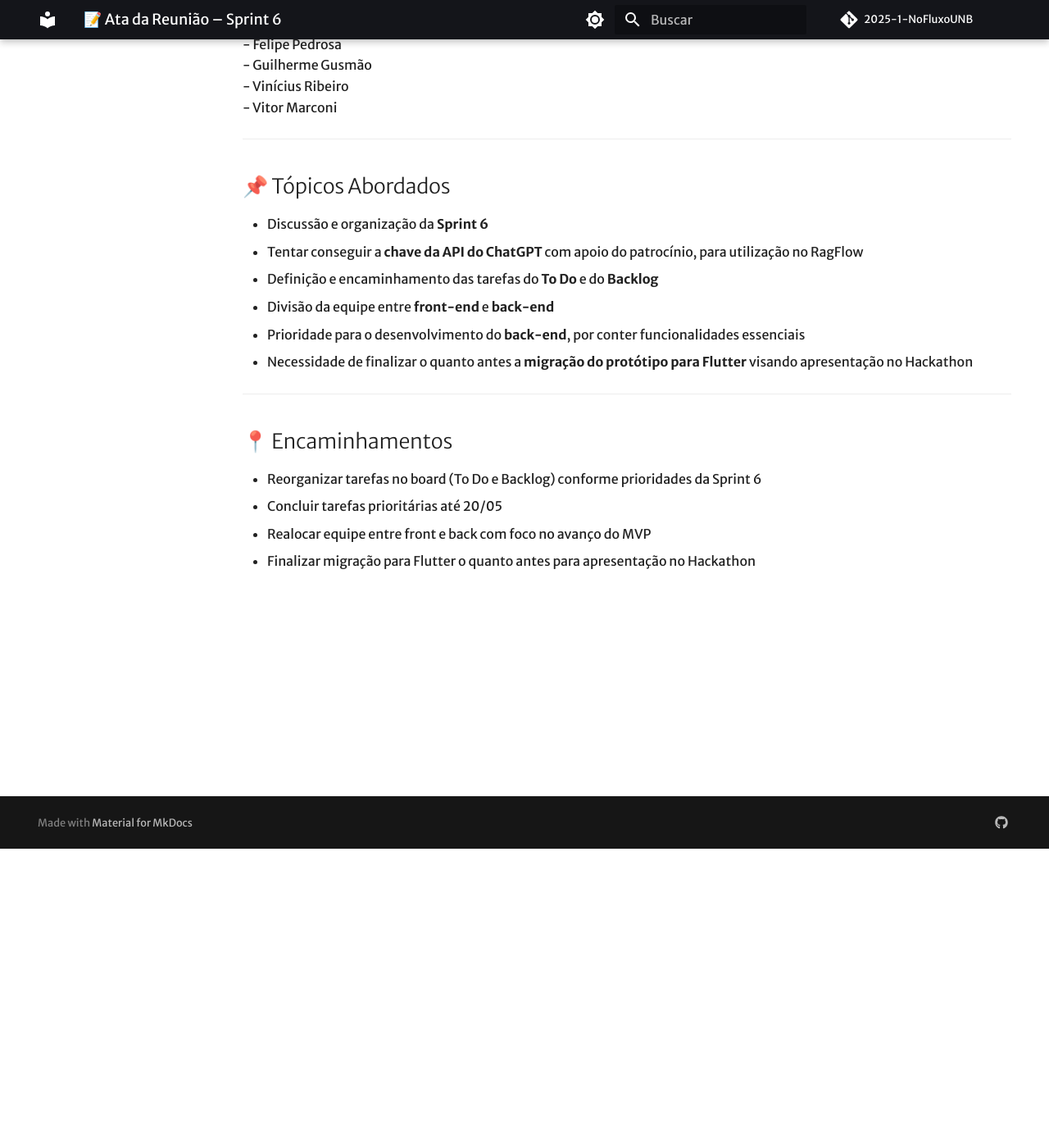
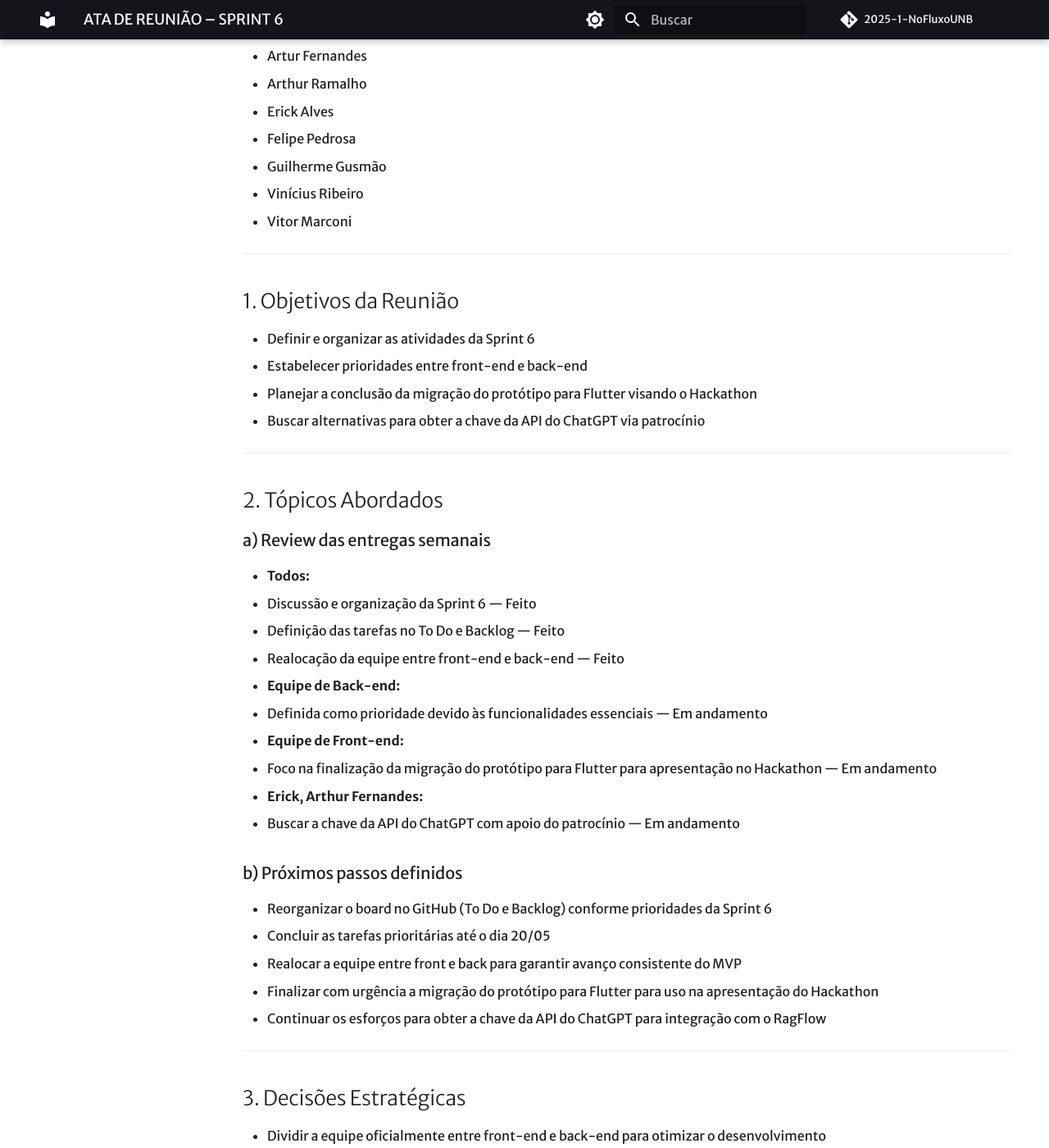
Before and after one commit to unb-mds/2025-1-Squad03, an MkDocs documentation site: the page built from Documentação/Atas/20-05-25.md, in a window 1280 px wide and 1400 px high, scrolled down 365 px. Shown: the whole window at 82% size. Built offline with MkDocs 1.6.1 and Material for MkDocs 9.7.7, drawn with Linux system fonts in a browser that asks for light colours; comment, search, counter and statistics services are not loaded; some of the changed text lies outside the part shown.

Commit message:
Update 20-05-25.md

```diff
--- a/Documentação/Atas/20-05-25.md
+++ b/Documentação/Atas/20-05-25.md
@@ -1,9 +1,13 @@
-# 📝 Ata da Reunião – Sprint 6
+# ATA DE REUNIÃO – SPRINT 6
 
-📅 **Data:** 20/05/2025
-⏰ **Horário:** 17:30 - 18:00
-📍 **Plataforma:** Discord 🎧
-👥 **Equipe Presente:**
+**Data:** 20/05/2025
+**Horário:** 17h30 às 18h00
+**Plataforma:** Discord
+
+---
+
+## Participantes
+
 - Artur Fernandes
 - Arthur Ramalho
 - Erick Alves
@@ -14,20 +18,47 @@
 
 ---
 
-## 📌 Tópicos Abordados
+## 1. Objetivos da Reunião
 
-- Discussão e organização da **Sprint 6**
-- Tentar conseguir a **chave da API do ChatGPT** com apoio do patrocínio, para utilização no RagFlow
-- Definição e encaminhamento das tarefas do **To Do** e do **Backlog**
-- Divisão da equipe entre **front-end** e **back-end**
-- Prioridade para o desenvolvimento do **back-end**, por conter funcionalidades essenciais
-- Necessidade de finalizar o quanto antes a **migração do protótipo para Flutter** visando apresentação no Hackathon
+- Definir e organizar as atividades da Sprint 6
+- Estabelecer prioridades entre front-end e back-end
+- Planejar a conclusão da migração do protótipo para Flutter visando o Hackathon
+- Buscar alternativas para obter a chave da API do ChatGPT via patrocínio
 
 ---
 
-## 📍 Encaminhamentos
+## 2. Tópicos Abordados
 
-- Reorganizar tarefas no board (To Do e Backlog) conforme prioridades da Sprint 6
-- Concluir tarefas prioritárias até 20/05
-- Realocar equipe entre front e back com foco no avanço do MVP
-- Finalizar migração para Flutter o quanto antes para apresentação no Hackathon
+### a) Review das entregas semanais
+
+- **Todos:**
+  - Discussão e organização da Sprint 6 — Feito
+  - Definição das tarefas no To Do e Backlog — Feito
+  - Realocação da equipe entre front-end e back-end — Feito
+
+- **Equipe de Back-end:**
+  - Definida como prioridade devido às funcionalidades essenciais — Em andamento
+
+- **Equipe de Front-end:**
+  - Foco na finalização da migração do protótipo para Flutter para apresentação no Hackathon — Em andamento
+
+- **Erick, Arthur Fernandes:**
+  - Buscar a chave da API do ChatGPT com apoio do patrocínio — Em andamento
+
+### b) Próximos passos definidos
+
+- Reorganizar o board no GitHub (To Do e Backlog) conforme prioridades da Sprint 6
+- Concluir as tarefas prioritárias até o dia 20/05
+- Realocar a equipe entre front e back para garantir avanço consistente do MVP
+- Finalizar com urgência a migração do protótipo para Flutter para uso na apresentação do Hackathon
+- Continuar os esforços para obter a chave da API do ChatGPT para integração com o RagFlow
+
+---
+
+## 3. Decisões Estratégicas
+
+- Dividir a equipe oficialmente entre front-end e back-end para otimizar o desenvolvimento
+- Priorizar o desenvolvimento do back-end, dada sua importância para as funcionalidades essenciais do sistema
+- Realizar a migração completa do protótipo para Flutter antes do Hackathon
+- Organizar o board no GitHub de acordo com as novas prioridades estabelecidas na Sprint 6
+- Buscar a chave da API do ChatGPT por meio de apoio institucional ou patrocínio para viabilizar o uso no RagFlow
```
